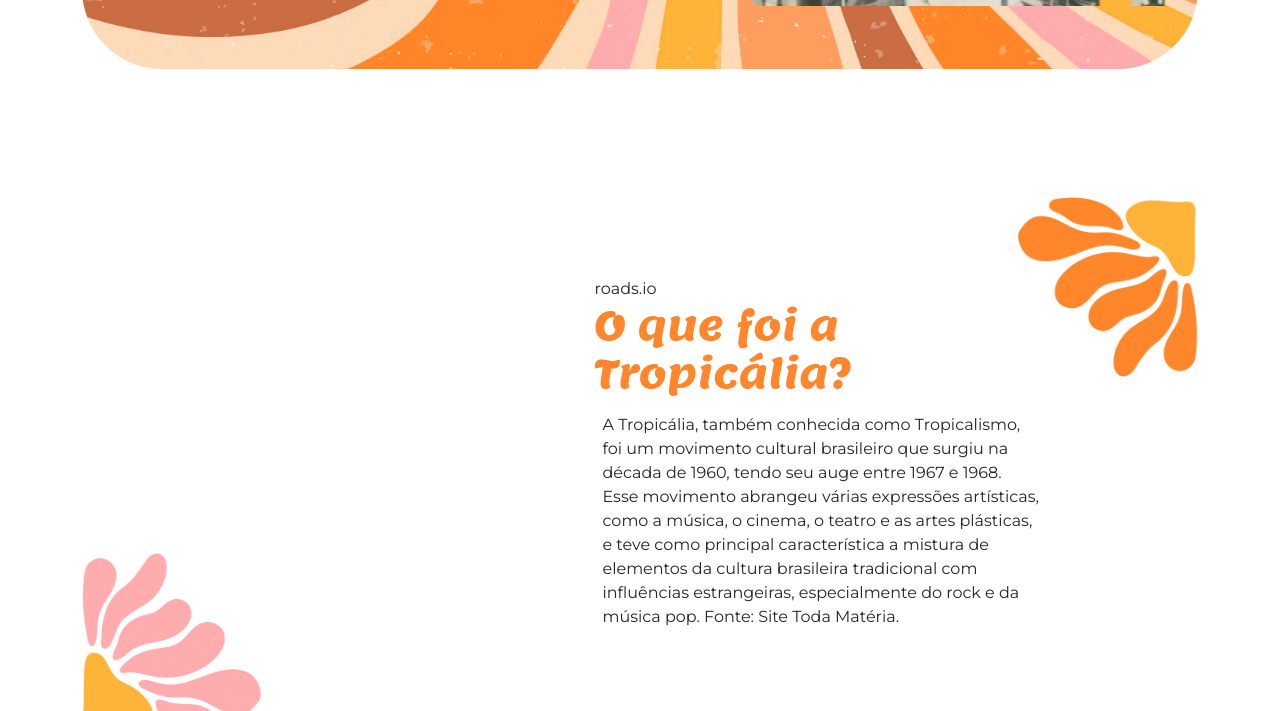
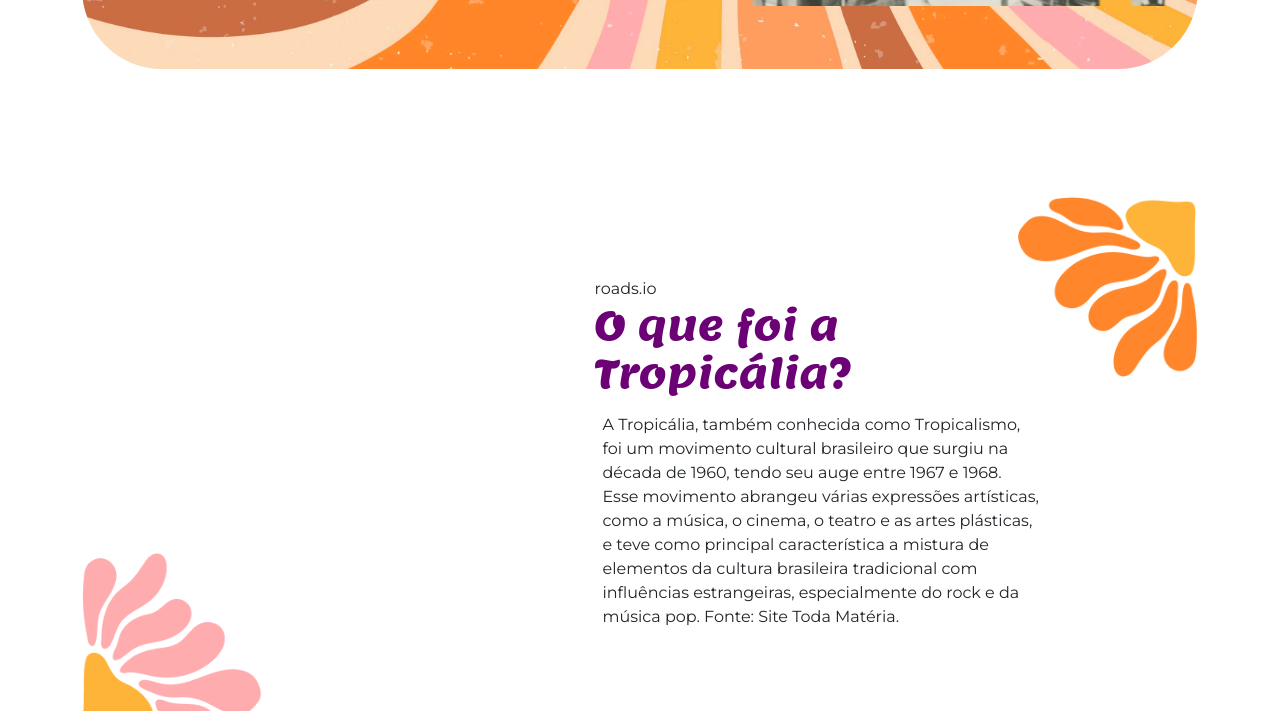
Before and after one commit to DallavalleCassiano/Tropicalia-Cassiano, a plain HTML site: page index.html in a window 1280 px wide. Shown: the part 812-1523 px from the top of the page. Drawn offline with nearby package versions, Linux system fonts and the light colour scheme.

Commit message:
br br patapim

```diff
--- a/styles.css
+++ b/styles.css
@@ -2,10 +2,10 @@
 @import url('https://fonts.googleapis.com/css2?family=Lemon&display=swap');
 
 :root {
-    --laranja-claro: #FF862A;
+    --laranja-claro: #6c0175;
     --alto-contraste-fundo:#000000;
-    --alto-contraste-texto:#ffffff;
-    --alto-contraste-link:#ffd700;
+    --alto-contraste-texto:hsl(0, 0%, 100%);
+    --alto-contraste-link:#0990c5;
 
 }
 
```
